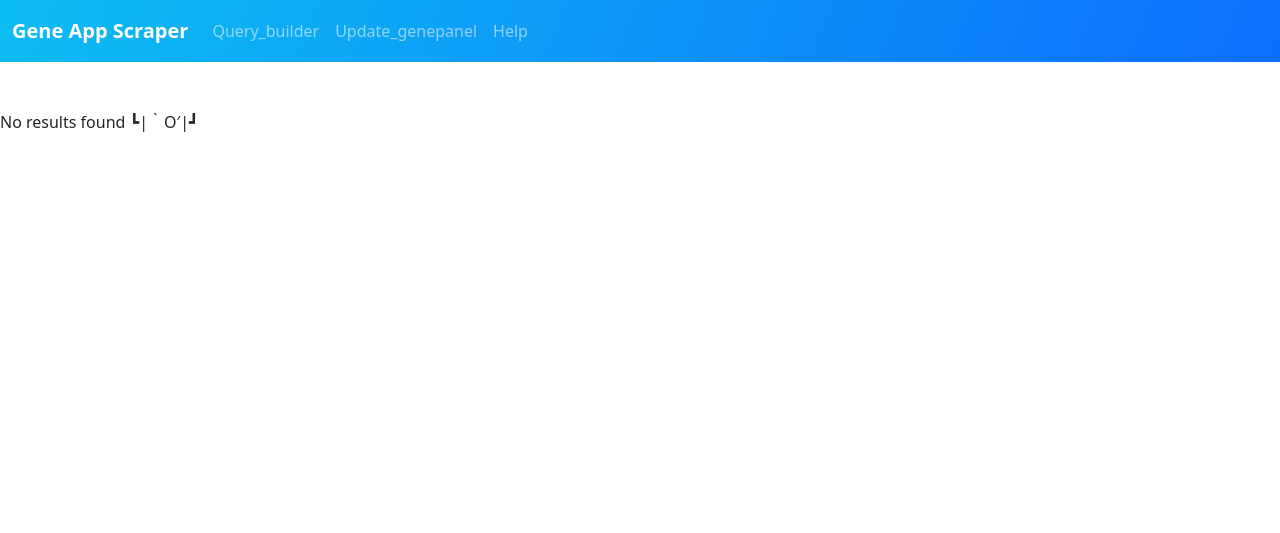
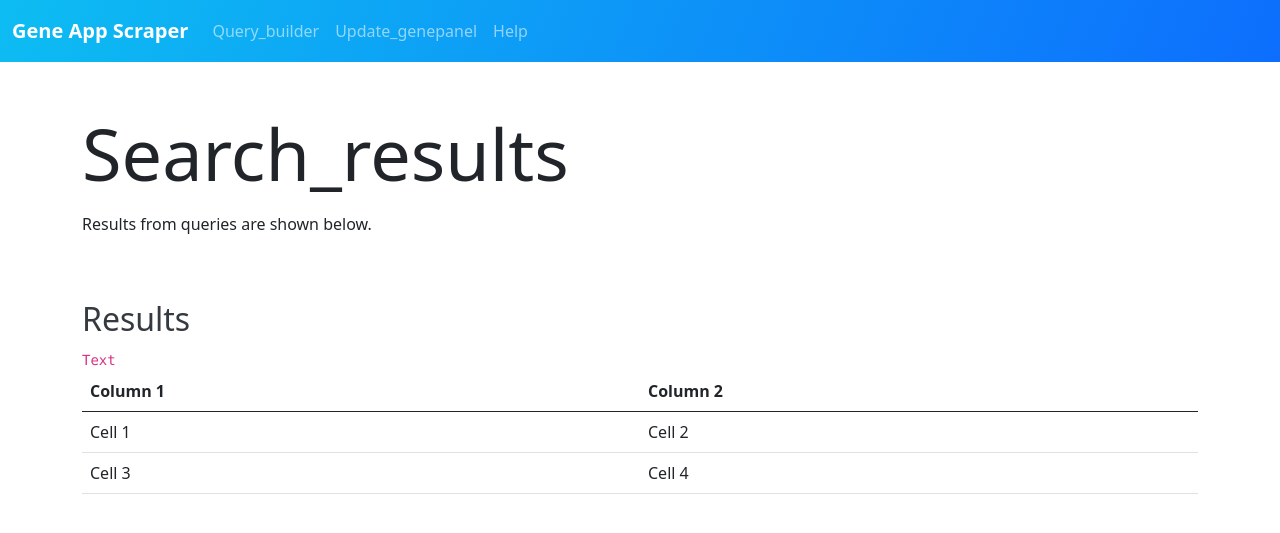
Before and after one commit to MaxNollet/j2_blk4_eindopdracht_flask, a Flask app: template gaps/templates/template_results.html in a window 1280 px wide. Shown: the top 533 px of the page. Run offline with Flask 2, Linux system fonts and the light colour scheme; the template is opened without the code that fills it, so the values that code supplies are empty; parts of the project's set-up code (start-up, migrations or seed data) failed here and were passed over; some libraries are stand-ins or nearby versions.

Commit message:
Tussentijdse commit

```diff
--- a/gaps/templates/template_results.html
+++ b/gaps/templates/template_results.html
@@ -1,46 +1,65 @@
 {% extends "base_template.html" %}
-{% block title %}GAPS results{% endblock %}
+
+{% block title %}GAPS search results{% endblock %}
+
+{% block head %}{% endblock %}
 
 {% block content %}
-    {% if results %}
-        <table class="table table-hover table-primary table-striped table-sm">
+    <div class="container">
+        <div class="row flex-column gy-2 padding_below_section" id="row_informative_text">
+            <div class="col">
+                <h1 class="display-2">Search_results</h1>
+            </div>
+            <div class="col-lg-9">
+                <p>Results from queries are shown below.</p>
+                <p hidden="">Paragraph 2</p>
+                <p hidden="">Search ID: {% if query_id %}{{ query_id }}{% endif %}</p>
+            </div>
+        </div>
+        <div class="row flex-column padding_below_section" id="row_filters" hidden="">
+            <div class="col">
+                <h2 class="section_header">Order and filter results</h2>
+            </div>
+            <div class="col gy-3">
+                <form class="gy-5">
+                    <div class="row flex-column gy-3">
+                        <div class="col">
+                            <fieldset>
+                                <legend>1. Field Group</legend>
+                                <div id="switch_hide_genes_in_genepanel" class="form-check form-switch"><input type="checkbox" id="hide_genes_in_genepanel" class="form-check-input"><label class="form-label form-switch-label my-0" id="label_hide_genes_in_genepanel" for="hide_genes_in_genepanel">Hide genes already in genepanels</label></div>
+                            </fieldset>
+                        </div>
+                        <div class="col"><button class="btn btn-primary text-nowrap" id="button_update_filters" type="submit"><span class="spinner-border spinner-border-sm gx-2" role="status" id="spinner_submit_button" hidden=""></span><span id="text_submit_button">Apply filters<br></span></button></div>
+                    </div>
+                </form>
+            </div>
+        </div>
+        <div class="row flex-column" id="row_results">
+            <div class="col" id="col_header_results">
+                <h2 id="header_results" class="section_header">Results</h2>
+            </div>
+            <div class="col" id="col_results"><code>Text</code>
+                <div class="table-responsive" id="results">
+                    <table class="table">
                         <thead>
                             <tr>
-                <th scope="col">Article title</th>
-                <th scope="col">Publication date</th>
-                <th scope="col">Genes</th>
-                <th scope="col">Diseases</th>
+                                <th>Column 1</th>
+                                <th>Column 2</th>
                             </tr>
                         </thead>
                         <tbody>
-            {% for result in results %}
                             <tr>
-                    <td>
-                        <a href="https://pubmed.ncbi.nlm.nih.gov/{{ result["article"]["pubmed_id"] }}/"
-                           target="_blank" title="PubMed article"
-                           class="link-secondary">{{ result["article"]["title"] | safe }}</a>
-                    </td>
-                    <td>{{ result["article"]["publication_date"] }}</td>
-                    <td>
-                        {% for gene in result["genes"].items() %}
-                            {% if not ";" in gene[0] %}
-                                <a href="https://www.ncbi.nlm.nih.gov/gene/{{ gene[0] }}"
-                                   class="link-secondary" target="_blank"
-                                   title="Gene ncbi">{{ gene[1] }}</a>
-                            {% endif %}
-                        {% endfor %}
-                    </td>
-                    <td> {% for gene in result["diseases"].items() %}
-                        <a href="https://meshb.nlm.nih.gov/record/ui?ui={{ gene[0][5:] }}"
-                           class="link-secondary" target="_blank"
-                           title="mesh link">{{ gene[1] }}</a>
-                    {% endfor %}
-                    </td>
+                                <td>Cell 1</td>
+                                <td>Cell 2</td>
                             </tr>
-            {% endfor %}
+                            <tr>
+                                <td>Cell 3</td>
+                                <td>Cell 4</td>
+                            </tr>
                         </tbody>
                     </table>
-    {% else %}
-        <p>No results found ┗|｀O′|┛</p>
-    {% endif %}
+                </div>
+            </div>
+        </div>
+    </div>
 {% endblock %}
```
Also changed, not shown: gaps/templates/template_results_old.html (added, +46 -0 lines). Lines whose indentation alone changed are shown as unchanged.
